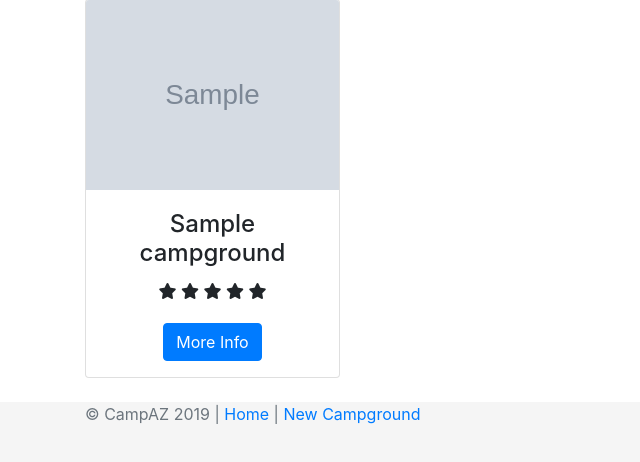
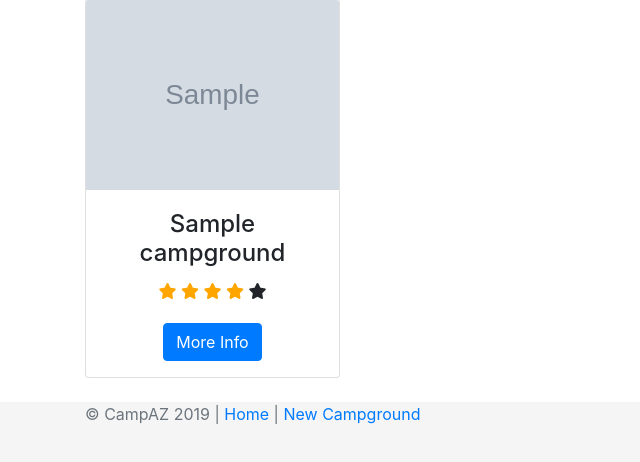
Before and after one commit to chickenteeth/camp_az, a Node server app: page /campgrounds/ in a window 1280 px wide. Shown: the part 455-917 px from the top of the page, without its empty margins (0-640 px from the left). Run offline with Node 20, Linux system fonts and the light colour scheme; tables that the repository leaves empty hold one stand-in row (values such as "Sample post"); grey boxes marked "Sample" are stand-in pictures; some libraries are stand-ins or nearby versions.

Commit message:
fix star color

```diff
--- a/public/stylesheets/main.css
+++ b/public/stylesheets/main.css
@@ -81,3 +81,7 @@ body {
 	box-shadow: 0px 10px 8px black;
 	transform:translateY(-7px);
 }
+
+.checked {
+    color: orange;
+}
```
